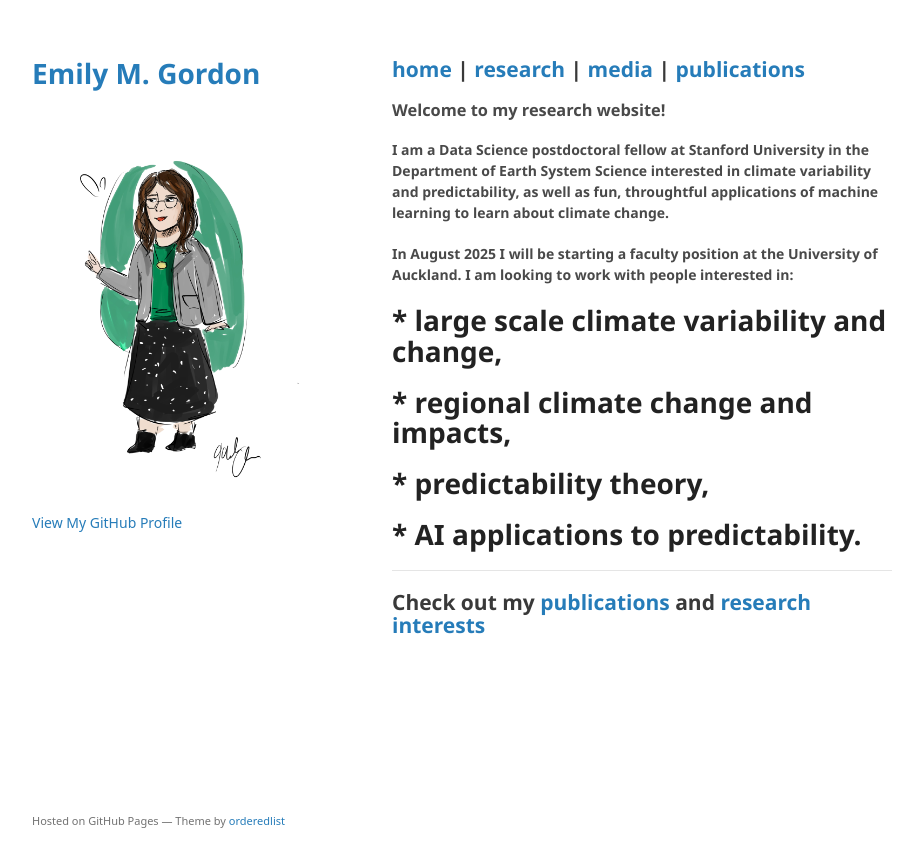
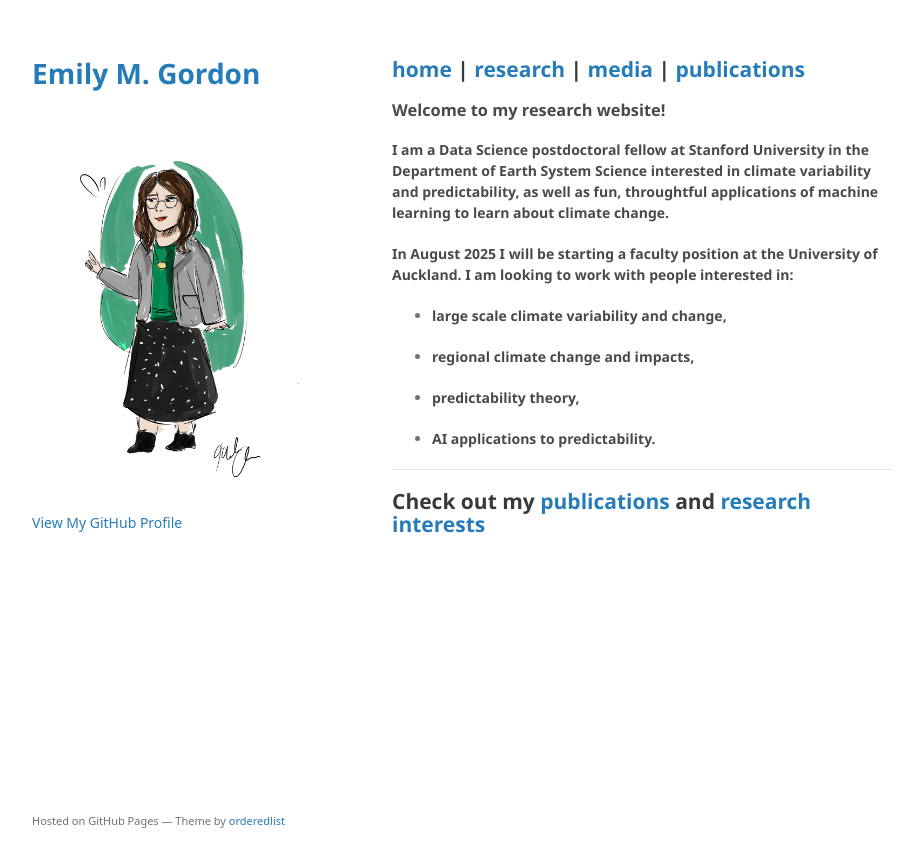
Before and after one commit to emily-gordy/emily-gordy.github.io, a Jekyll site: the page built from index.markdown, in a window 1280 px wide. Shown: the top 867 px of the page, without its empty margins (178-1101 px from the left). Built offline with Jekyll 4.4.1, drawn with Linux system fonts in a browser that asks for light colours; some web fonts are replaced; a script that is not in the unit is left out; the repository's description, which GitHub fills in, is left out; our own code applies the rules of GitHub Pages for plain Markdown files.

Commit message:
Update index.markdown

```diff
--- a/index.markdown
+++ b/index.markdown
@@ -9,10 +9,10 @@ layout: default
 #### I am a Data Science postdoctoral fellow at Stanford University in the Department of Earth System Science interested in climate variability and predictability, as well as fun, throughtful applications of machine learning to learn about climate change.
 
 #### In August 2025 I will be starting a faculty position at the University of Auckland. I am looking to work with people interested in:
-# * large scale climate variability and change,
-# * regional climate change and impacts,
-# * predictability theory,
-# * AI applications to predictability.
+* #### large scale climate variability and change,
+* #### regional climate change and impacts,
+* #### predictability theory,
+* #### AI applications to predictability.
 
 ---
 
```
